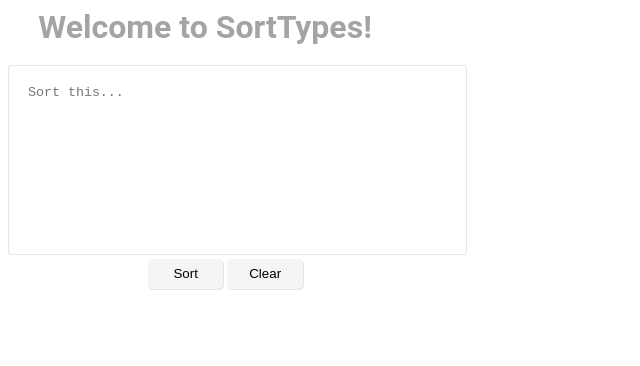
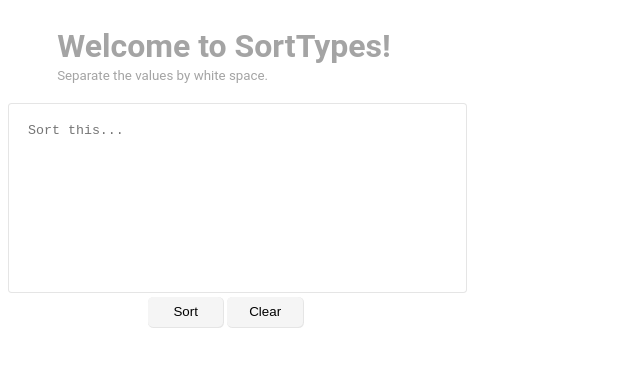
Before and after one commit to patricksouza/sortTypes, a plain HTML site: page index.html in a window 1280 px wide. Shown: the whole page, without its empty margins (0-640 px from the left). Drawn offline with Linux system fonts and the light colour scheme.

Commit message:
[004] Add a class and a html element

```diff
--- a/index.html
+++ b/index.html
@@ -8,8 +8,9 @@
     <link rel="stylesheet" href="style.css" />
   </head>
   <body>
-    <header>
+    <header class="content-header">
       <h1>Welcome to SortTypes!</h1>
+      <small>Separate the values by white space.</small>
     </header>
     <main class="content-container">
       <textarea
```
